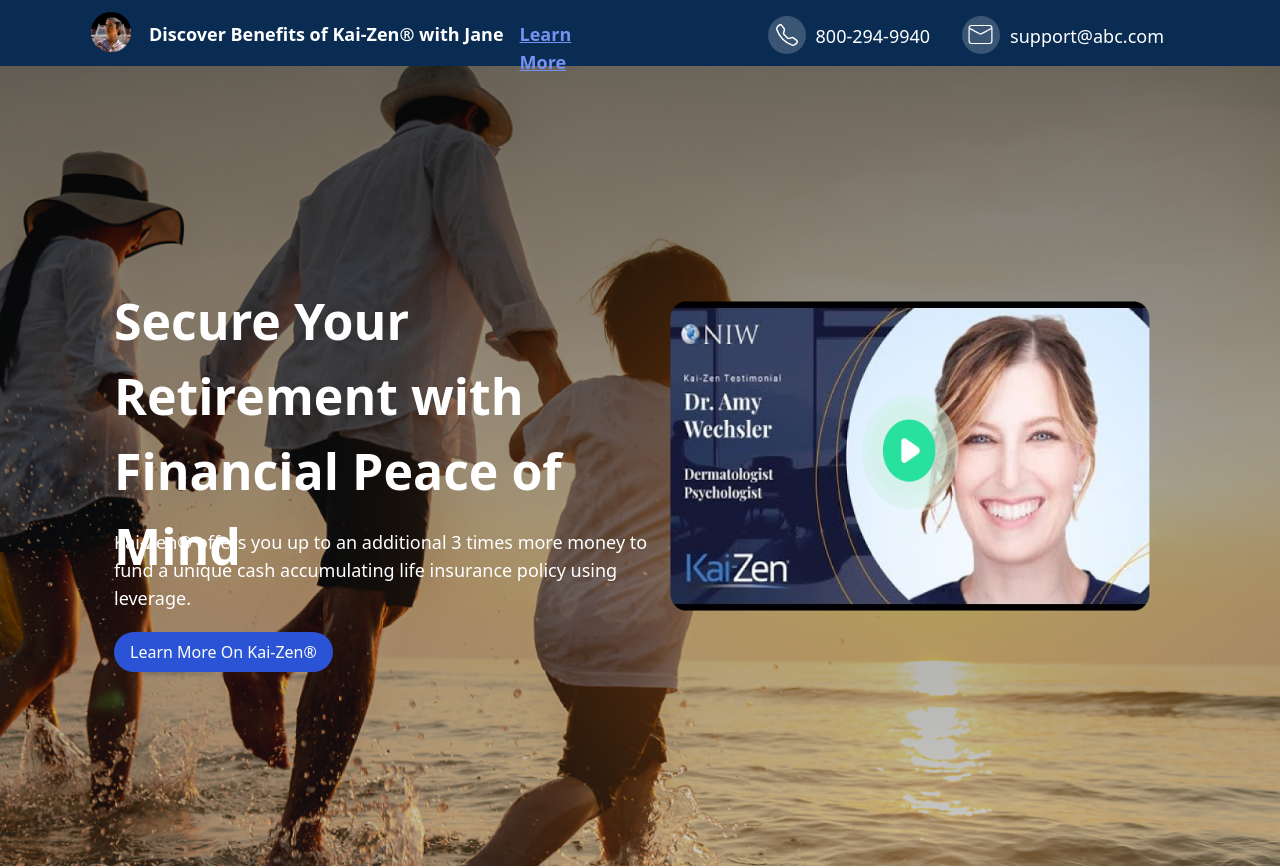
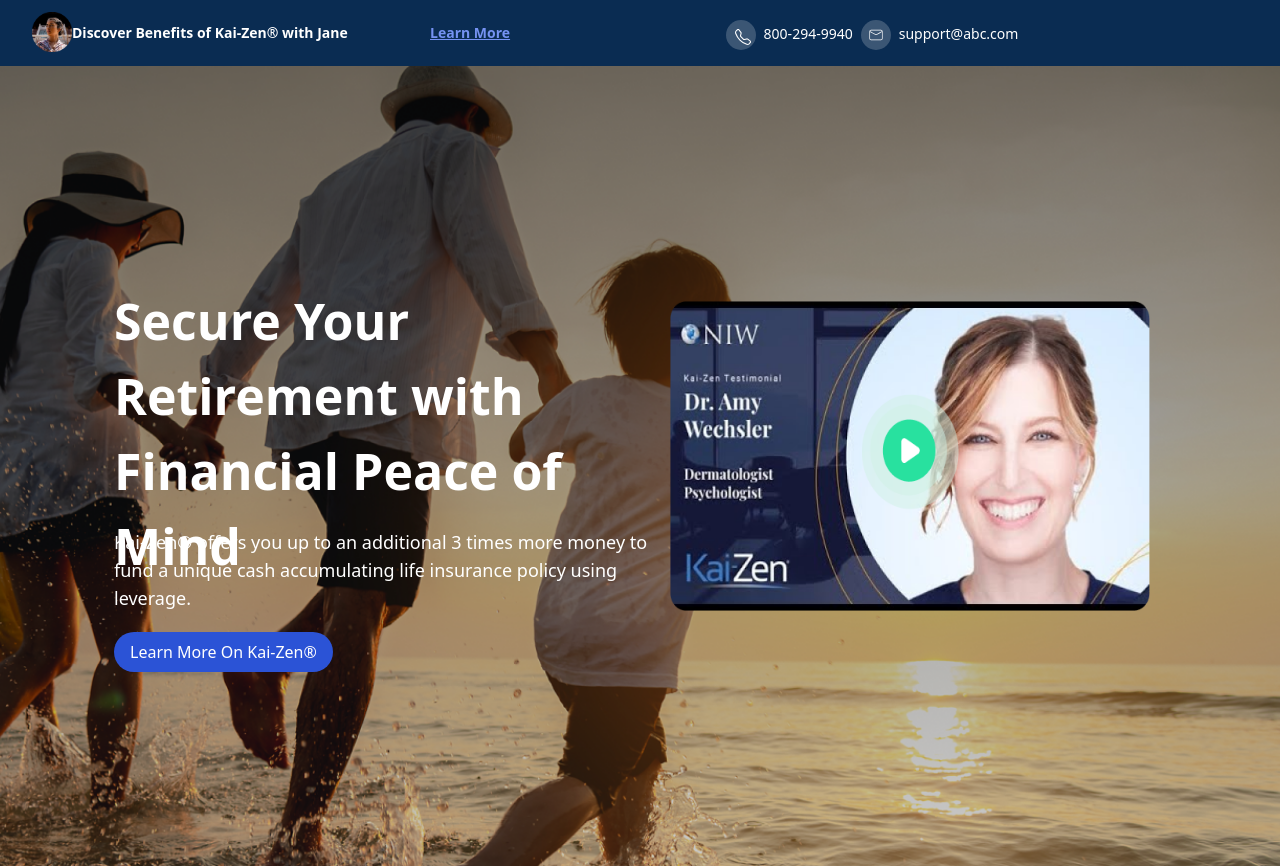
Before and after one commit to snehapatidar5/Task-1, a React (Vite) app: page / in a window 1280 px wide. Shown: the top 868 px of the page. Built offline with nearby package versions, Linux system fonts and the light colour scheme.

Commit message:
Update Navbar.jsx

```diff
--- a/src/Component/Header/Navbar.jsx
+++ b/src/Component/Header/Navbar.jsx
@@ -4,46 +4,51 @@
 function Navbar() {
   return (
     <>
-      <nav className=" bg-[rgba(10,44,82,1)] lg:max-2xl:h-[65.59px] sm:h-[65.59px] sm:w-[100%]  lg:max-2xl:w-[100%] lg:max-2xl:pt-0  sm:pt-2.5">
-        <div className="flex ">
-          <div className="flex lg:max-2xl:mt-[12px] lg:max-2xl:ml-20 lg:max-2xl:w-[55%]  lg:max-2xl:gap-[18px] sm:gap-4 sm:w-[100%]">
-            <img src={logo} className="lg:max-2xl:ml-[11px] sm:ml-[15px] w-[40px] h-[40px]" />
+      <nav className="  bg-[rgba(10,44,82,1)]  h-[65.59px] w-[100%]  lg:max-3xl:pt-0  xs:pt-2.5 sm:pt-0 ">
+         <div className="flex lg:mx-8 ">
+          <div className="flex  lg:max-3xl:mt-[12px]  lg:max-3xl:w-[55%]  lg:max-3xl:gap-[18px] xs:gap-3 xs:max-lg: xs:max-lg:w-[100%] sm:mt-3 ">
+            <img src={logo} className="lg:max-3xl:ml-[11px] xs:ml-[15px] w-[40px] h-[40px]" />
 
-            <div className='flex lg:max-2xl:gap-4 lg:max-2xl:mt-2 sm:m-0 sm:gap-1' >
-            <div className="sm-w-[100px]   sm:m-0">
-            <span className="text-white font-bold lg:max-2xl:text-lg sm:text-base sm:leading-none">
+            <div className='flex lg:gap-1 lg:max-3xl:mt-2 xs:m-0 xs:gap-4 sm:gap-2 sm:mt-2 ' >
+            <div className="xs-w-[100px] sm:w-[230px] md:w-[265px] lg:w-[350px]   xs:m-0">
+            <span className=" md:text-sm text-white font-bold lg:max-3xl:text-lg xs:text-base sm:text-xs xs:leading-none">
               Discover Benefits of Kai-Zen® with Jane
             </span>
             </div>
 
-             <div className=' sm:mr-2'>
-             <p className="cursor-pointer underline font-bold text-[#7592F2] lg:max-2xl:text-lg sm:text-base sm:w-[100px] lg:max-2xl:mt-0 sm:mt-2.5" >
+             <div className=' lg:mr-[-10px]  xs:w-[150px] lg:w-[120px] sm:mr-[-30px] xs:mr-0'>
+             <span className=" md:text-sm cursor-pointer underline font-bold sm:text-xs text-[#7592F2] lg:max-3xl:text-lg xs:text-base  lg:max-3xl:mt-0 xs:m-0 sm:m-1 md:mt-1" >
               Learn More
-            </p>
+            </span>
              </div>
            </div>
           </div>
 
-          <div className="lg:max-2xl:flex lg:max-2xl:justify-end lg:max-2xl:mt-[6px] lg:max-2xl:mr-[100px] lg:max-2xl:w-[55%] sm:hidden">
+          <div className=" sm:gap-2  lg:max-3xl:flex lg:max-3xl:justify-end lg:max-3xl:mt-[6px] lg:max-3xl:w-[55%] sm:mt-5 sm:w-[100%] sm:flex sm:justify-center xs:hidden">
 
-            <div className="lg:max-2xl:flex lg:max-2xl:gap-[10px] lg:max-2xl:m-4">
-            <div className=' bg-white bg-opacity-20 p-1 lg:max-2xl:w-[38px] lg:max-2xl:h-[38px] rounded-full lg:max-2xl:mt-[-6px]'>
-            <BsTelephone  className="text-white lg:max-2xl:w-[22px] m-1 lg:max-2xl:h-[22px]  lg:max-2xl:my-1" />
+
+
+            <div className="flex lg:max-3xl:gap-[10px] sm:gap-2 lg:max-3xl:m-4">
+            <div className=' bg-white bg-opacity-20 lg:max-3xl:p-1 sm:w-[30px] sm:h-[30px] lg:max-3xl:w-[38px] lg:max-3xl:h-[38px]  sm:p-[7px] rounded-full lg:max-3xl:mt-[-6px]' >
+            <BsTelephone  className="text-white lg:max-3xl:w-[23px] lg:m-[2px] lg:max-3xl:h-[29px]" />
+
             </div>
-              <p className="text-white text-lg ">800-294-9940</p>
+              <p  className=" text-white md:text-sm lg:max-3xl:text-lg lg:max-3xl:mt-0 sm:text-xs sm:mt-1">800-294-9940</p>
             </div>
 
-            <div className="lg:max-2xl:flex lg:max-2xl:gap-[10px] lg:max-2xl:m-4">
-            <div className=' bg-white bg-opacity-20 p-1 lg:max-2xl:w-[38px] lg:max-2xl:h-[38px] rounded-full lg:max-2xl:mt-[-6px]' >
-            <CiMail className="text-white lg:max-2xl:w-[29px] lg:max-2xl:h-[29px]"/>
+            <div className="flex lg:max-3xl:gap-[10px] sm:gap-2 lg:max-3xl:m-4">
+            <div className=' bg-white bg-opacity-20 lg:max-3xl:p-1 sm:w-[30px] sm:h-[30px] lg:max-3xl:w-[38px] lg:max-3xl:h-[38px]  sm:p-[7px] rounded-full lg:max-3xl:mt-[-6px]' >
+            <CiMail className="text-white lg:max-3xl:w-[29px] lg:max-3xl:h-[29px]"/>
 
             </div>
-              <p  className="mb-2 text-white lg:max-2xl:text-lg">support@abc.com</p>
+              <p  className=" text-white md:text-sm lg:max-3xl:text-lg lg:max-3xl:mt-0 sm:text-xs sm:mt-1">support@abc.com</p>
             </div>
           </div>
 
         </div>
       </nav>
+
+
     </>
   );
 }
```
